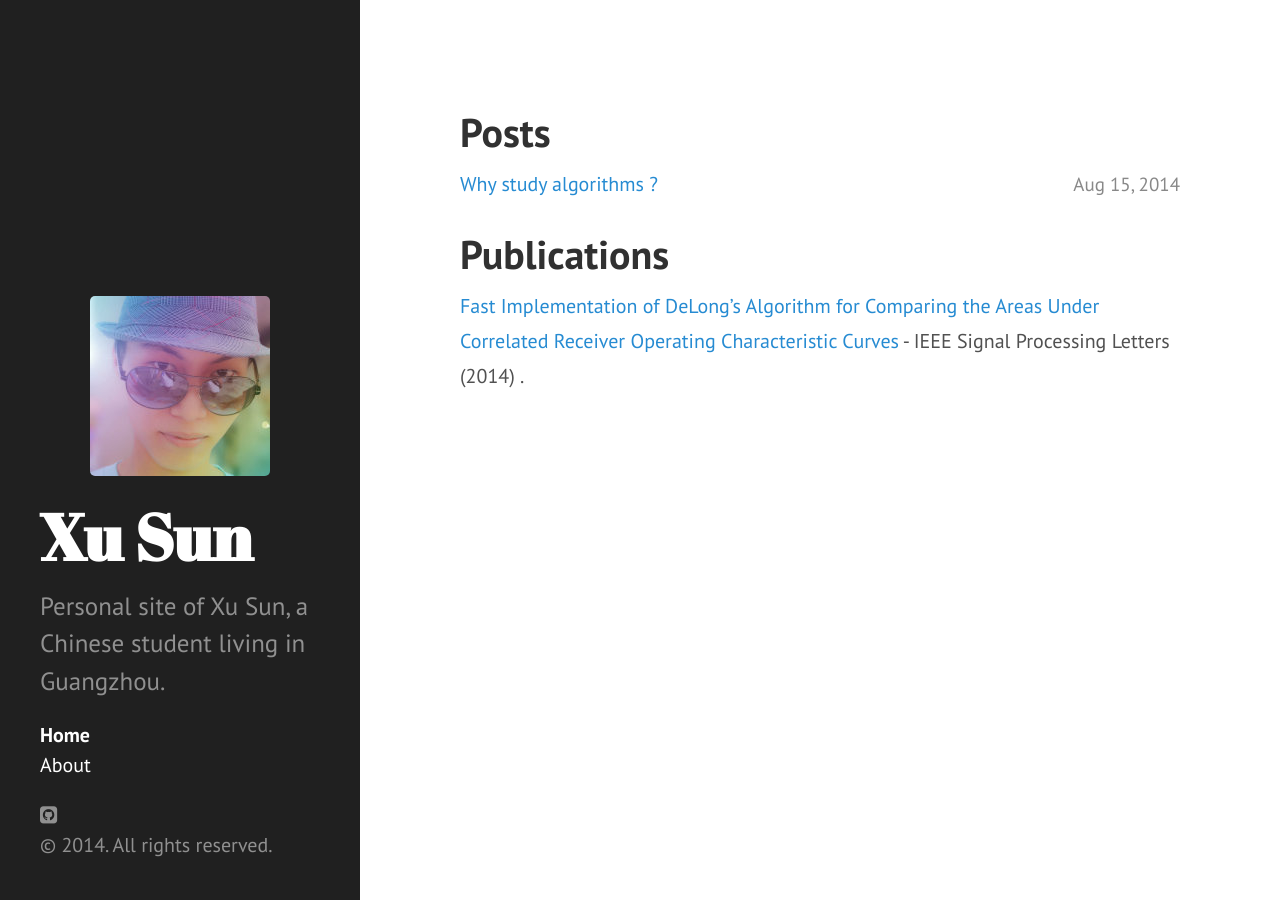
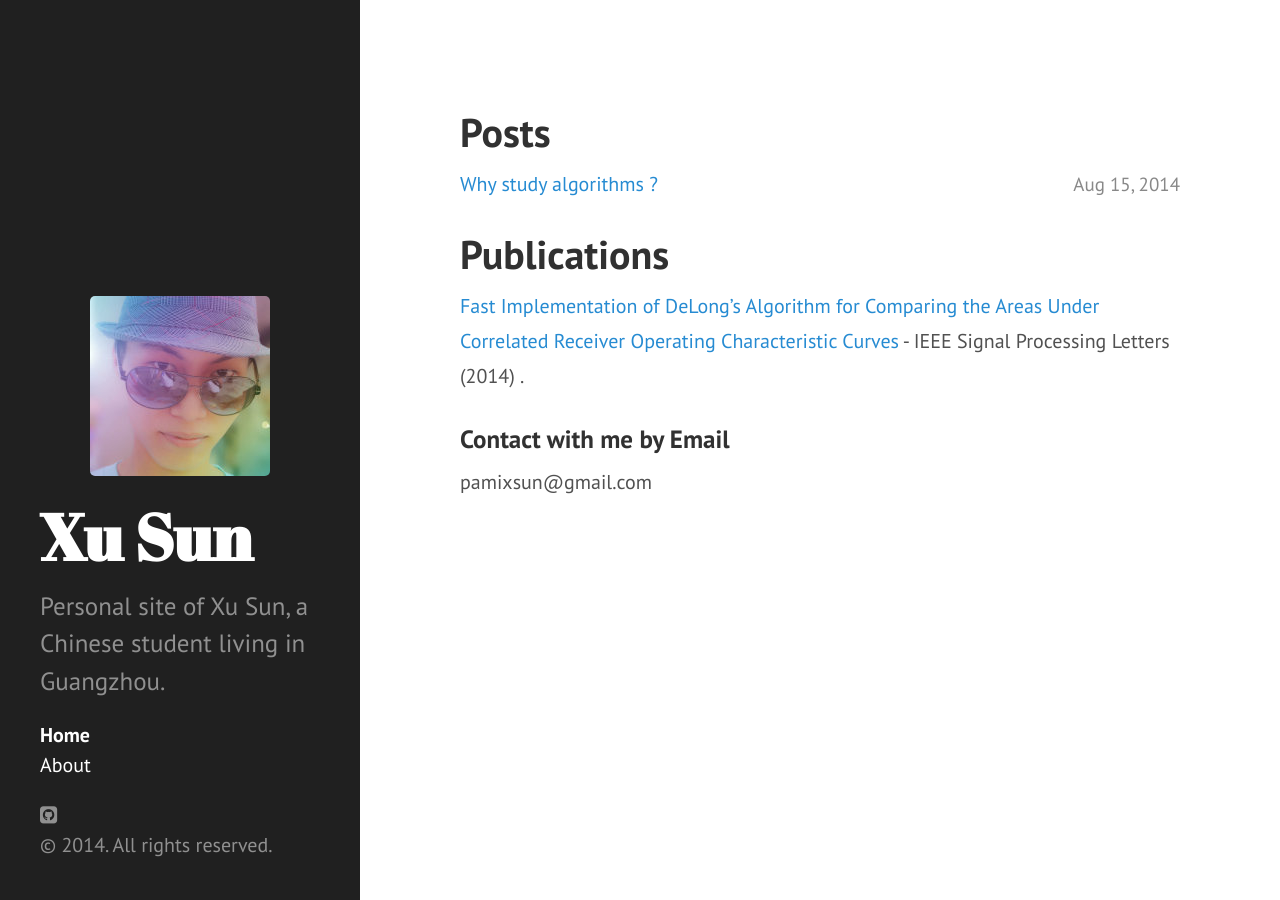
Before and after one commit to PamixSun/pamixsun.github.io, a Jekyll site: the page built from index.html, in a window 1280 px wide. Built offline with Jekyll 4.4.1, drawn with Linux system fonts in a browser that asks for light colours; nearby versions of some CDN libraries; the list of posts is cut into pages by our own code.

Commit message:
add email

```diff
--- a/index.html
+++ b/index.html
@@ -24,5 +24,11 @@ title: Home
         </li>
     </ul>
 
+	<h3>Contact with me by Email</h3>
+	<ul class="things">
+        <li> pamixsun@gmail.com
+        </li>
+    </ul>
+
 
 </div>
```
Also changed, not shown: about.md (+2 -0 lines).
